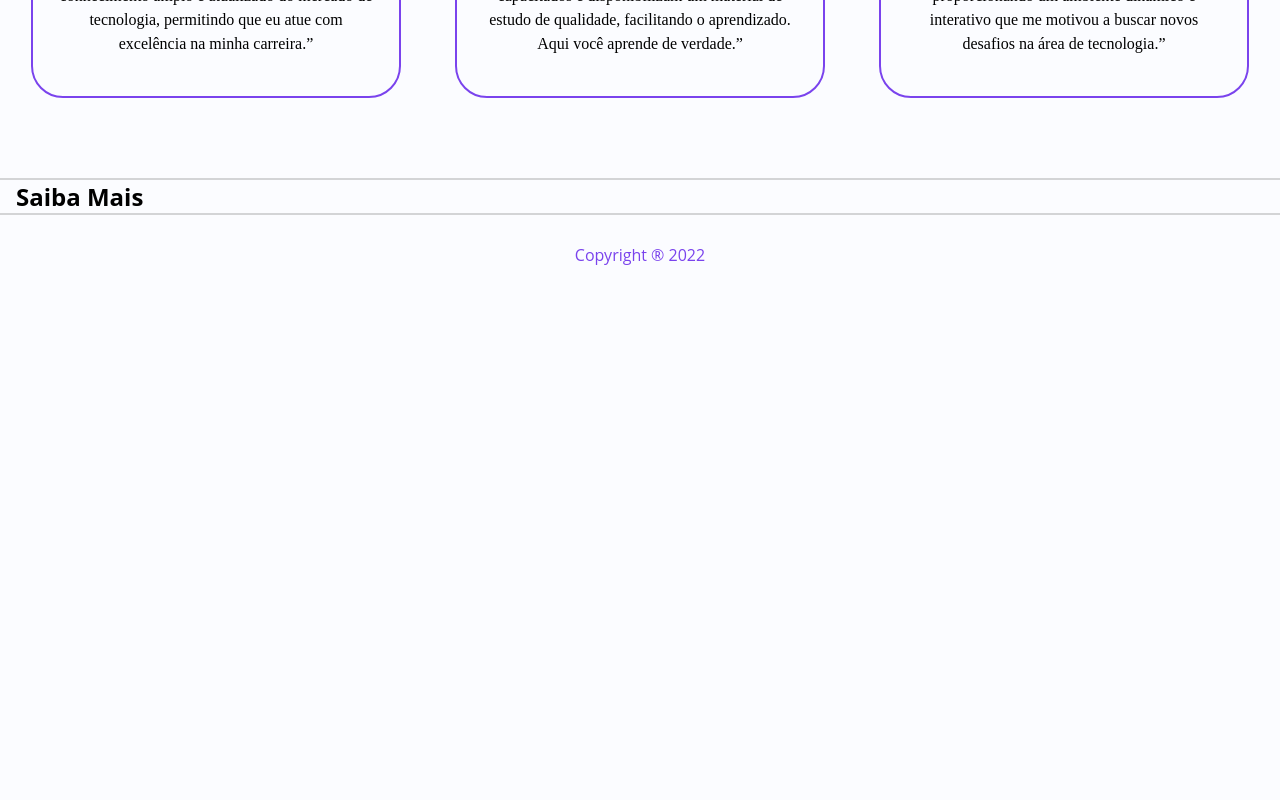
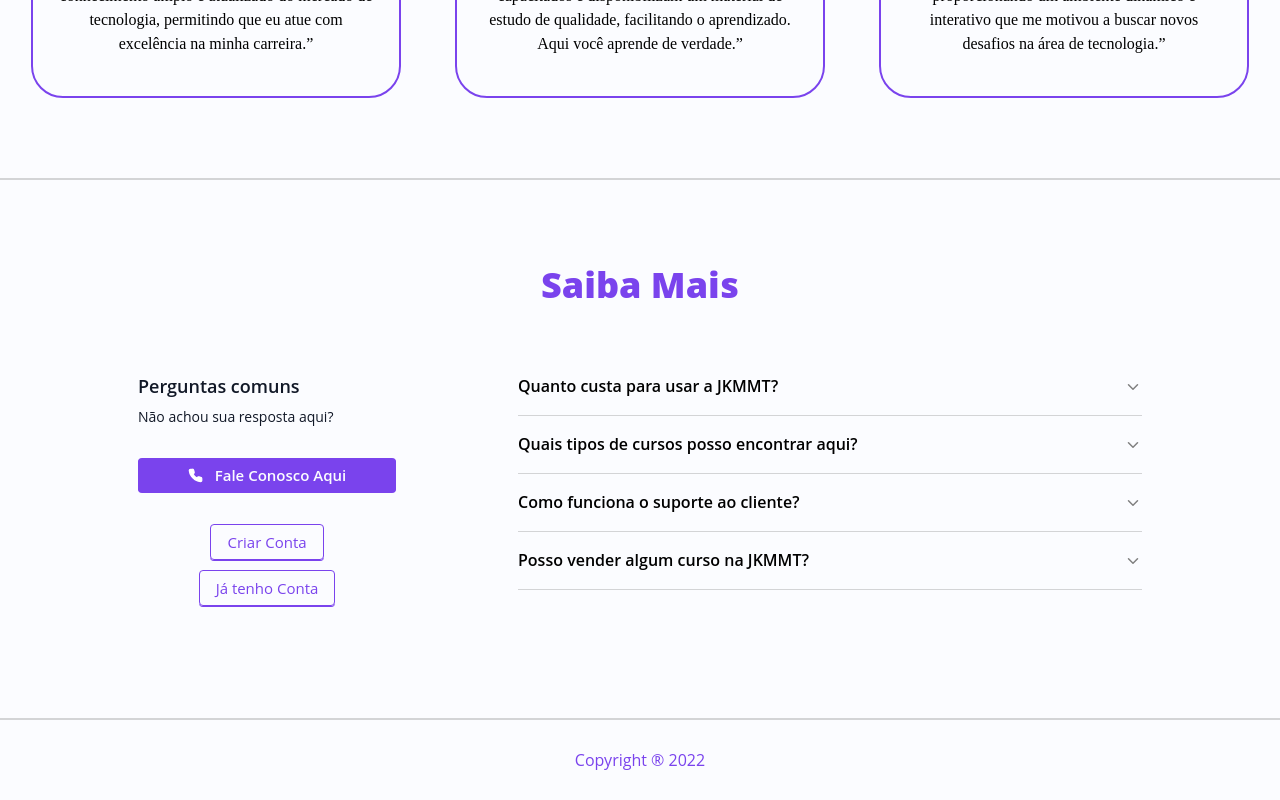
Before and after one commit to thiagoaraujodev/JKMMT-Academy, a React (Vite) app in the folder frontend/: page / in a window 1280 px wide. Shown: the part 2098-2898 px from the top of the page. Before the commit the page ends 2393 px from the top, so only its background shows below. Built offline with nearby package versions, Linux system fonts and the light colour scheme.

Commit message:
componente Questions

```diff
--- /dev/null
+++ b/frontend/src/components/Pages/Home/Questions/QuestionsAndAnswers/index.tsx
@@ -0,0 +1,91 @@
+import { ChevronDown, ChevronUp } from 'lucide-react';
+import { useState } from 'react';
+import styled from 'styled-components';
+import { IPropsStyled } from '../../../../../interfaces/styled';
+
+const source = [
+	{
+		summary: 'Quanto custa para usar a JKMMT?',
+		details:
+			'Nosso site é totalmente gratuito para uso. Não cobramos nenhuma taxa ou mensalidade para acessar nossos serviços. Aproveite e explore todas as funcionalidades sem se preocupar com custos adicionais.',
+		open: false,
+	},
+	{
+		summary: 'Quais tipos de cursos posso encontrar aqui?',
+		details:
+			'Oferecemos uma ampla variedade de cursos de TI, desde programação e desenvolvimento web até segurança cibernética e análise de dados. Nossos cursos são projetados para atender às necessidades de iniciantes e profissionais experientes, com conteúdo atualizado e instrutores qualificados. Confira nossa lista completa de cursos disponíveis e escolha o melhor para você.',
+		open: false,
+	},
+	{
+		summary: 'Como funciona o suporte ao cliente?',
+		details:
+			'Nosso suporte ao cliente é dedicado e eficiente. Oferecemos várias opções de suporte. Nossa equipe de suporte está disponível para responder a todas as suas dúvidas e ajudá-lo a solucionar problemas. Estamos comprometidos em fornecer a melhor experiência de suporte possível para nossos clientes.',
+		open: false,
+	},
+	{
+		summary: 'Posso vender algum curso na JKMMT?',
+		details:
+			'No momento, não oferecemos uma plataforma para venda de cursos. Nossa plataforma é voltada para aprendizagem e oferece cursos criados por nossos parceiros especializados. No entanto, se você está interessado em criar um curso para nossa plataforma, entre em contato conosco para discutirmos as possibilidades.',
+		open: false,
+	},
+];
+
+const QuestionsAndAnswers: React.FC<IPropsStyled> = ({ className }) => {
+	const [openedItems, setOpenedItems] = useState(source);
+	return (
+		<>
+			{source.map((item, index) => (
+				<details
+					className={className}
+					key={index}
+					open={openedItems[index].open}
+					onClick={event => {
+						event.preventDefault();
+
+						setOpenedItems(
+							openedItems.map((prevItems, prevIndex) => {
+								if (prevIndex === index) {
+									return { ...prevItems, open: !openedItems[index].open };
+								} else {
+									return { ...prevItems, open: false };
+								}
+							}),
+						);
+					}}
+				>
+					<summary>
+						{item.summary}
+						{openedItems[index].open === true ? (
+							<ChevronUp color="gray" size={18} />
+						) : (
+							<ChevronDown color="gray" size={18} />
+						)}
+					</summary>
+					<p>{item.details}</p>
+				</details>
+			))}
+		</>
+	);
+};
+
+export default styled(QuestionsAndAnswers)`
+	padding-top: 16px;
+	padding-bottom: 16px;
+	border-bottom: 1px solid rgba(0, 0, 0, 0.16);
+
+	:first-of-type {
+		padding-top: 0;
+	}
+	summary {
+		display: flex;
+		align-items: center;
+		justify-content: space-between;
+		font-weight: 600;
+		line-height: 25px;
+	}
+	p {
+		padding-top: 16px;
+		font-size: 14px;
+		line-height: 25px;
+	}
+`;
--- /dev/null
+++ b/frontend/src/components/Pages/Home/Questions/index.tsx
@@ -0,0 +1,126 @@
+import { Phone } from 'lucide-react';
+import { Link } from 'react-router-dom';
+import styled from 'styled-components';
+import { IPropsStyled } from '../../../../interfaces/styled';
+import QuestionsAndAnswers from './QuestionsAndAnswers';
+
+const Questions: React.FC<IPropsStyled> = ({ className }) => {
+	return (
+		<>
+			<section className={className}>
+				<div className={`container`}>
+					<h2>Saiba Mais</h2>
+					<div className="container flex">
+						<div className="knowMore">
+							<h4>Perguntas comuns</h4>
+							<p>Não achou sua resposta aqui?</p>
+							<Link className="bt bt-primary" to="/">
+								<Phone color="white" size={15} fill="white" /> Fale Conosco Aqui
+							</Link>
+							<div className="flex">
+								<Link className="bt bt-primary-outlined" to="/">
+									Criar Conta
+								</Link>
+
+								<Link className="bt bt-primary-outlined" to="/">
+									Já tenho Conta
+								</Link>
+							</div>
+						</div>
+						<div className="questions">
+							<QuestionsAndAnswers />
+						</div>
+					</div>
+				</div>
+			</section>
+		</>
+	);
+};
+
+export default styled(Questions)`
+	& .container {
+		padding: 80px 16px;
+
+		h2 {
+			font-size: 36px;
+			line-height: 50px;
+			font-weight: 800;
+			text-align: center;
+			color: var(--color-primary);
+			padding-bottom: 64px;
+		}
+		.container.flex {
+			max-width: 1036px;
+			padding: 0 16px;
+			flex-wrap: wrap;
+			justify-content: space-between;
+
+			@media (max-width: 768px) {
+				justify-content: center;
+				gap: 0;
+			}
+
+			@media (min-width: 768px) {
+				gap: 32px;
+			}
+
+			.knowMore {
+				width: 100%;
+				max-width: 258px;
+
+				h4 {
+					padding-bottom: 8px;
+					font-size: 18px;
+					font-weight: 600;
+					line-height: 25px;
+					color: #111827;
+				}
+
+				p {
+					padding-bottom: 32px;
+					font-size: 14px;
+					line-height: 19px;
+					color: #111827;
+				}
+
+				a {
+					display: flex;
+					flex-direction: row;
+					justify-content: center;
+					align-items: center;
+					gap: 12px;
+
+					line-height: 18px;
+				}
+
+				.flex {
+					padding: 32px 0;
+					flex-wrap: wrap;
+					justify-content: center;
+					gap: 10px;
+
+					a {
+						font-weight: 400;
+						font-size: 15px;
+						line-height: 18px;
+					}
+				}
+			}
+
+			.questions {
+				width: 100%;
+
+				@media (max-width: 768px) {
+					max-width: 100%;
+				}
+
+				@media (min-width: 768px) {
+					max-width: calc(100% - 290px);
+				}
+				@media (min-width: 992px) {
+					max-width: calc(100% - 380px);
+				}
+			}
+		}
+	}
+`;
--- a/frontend/src/components/Pages/Home/index.tsx
+++ b/frontend/src/components/Pages/Home/index.tsx
@@ -4,6 +4,7 @@ import Footer from '../../Shared/Footer';
 import Header from '../../Shared/Header';
 import Courses from './Courses';
 import Description from './Description';
+import Questions from './Questions';
 import Testimony from './Testimony';
 
 const Home: React.FC<IPropsStyled> = ({ className }) => {
@@ -19,11 +20,7 @@ const Home: React.FC<IPropsStyled> = ({ className }) => {
 
 				<div className="divider"></div>
 
-				<section id="questions">
-					<div className={`container`}>
-						<h2>Saiba Mais</h2>
-					</div>
-				</section>
+				<Questions />
 
 				<div className="divider"></div>
 			</main>
--- a/frontend/src/components/Pages/index.tsx
+++ b/frontend/src/components/Pages/index.tsx
@@ -1,6 +1,7 @@
 import { memo } from 'react';
 import { BrowserRouter, Navigate, Route, Routes } from 'react-router-dom';
 import GlobalStyle from '../../styles/globalStyles';
+import Footer from '../Shared/Footer';
 import Header from '../Shared/Header';
 import Home from './Home';
 
@@ -16,16 +17,17 @@ const Pages = memo(() => {
 						element={
 							<>
 								<Header />
-								<main>
-									<h1
-										style={{
-											margin: '100px 0 20px 16px',
-										}}
-									>
-										Página não encontrada
-									</h1>
+								<main
+									style={{
+										height: '90vh',
+										display: 'flex',
+										alignItems: 'center',
+										justifyContent: 'center',
+									}}
+								>
+									<h1>Página não encontrada</h1>
 								</main>
-								{/* <Footer /> */}
+								<Footer />
 							</>
 						}
 					/>
--- a/frontend/src/styles/globalStyles.tsx
+++ b/frontend/src/styles/globalStyles.tsx
@@ -101,7 +101,6 @@ body {
 	font-weight: 600;
 	text-align: center;
 	color: var(--bg-color-primary) !important;
-	/* background-color: var(--color-primary); */
 	border-radius: 4px;
 	box-shadow: 0 1px 0 var(--color-primary);
 }
@@ -122,6 +121,11 @@ body {
 	background-color: var(--color-green);
 }
 
+.bt-primary-outlined{
+	color: var(--color-primary)!important;
+	border: 1px solid var(--color-primary);
+}
+
 .uppercase{
 	text-transform: uppercase;
 }
```
